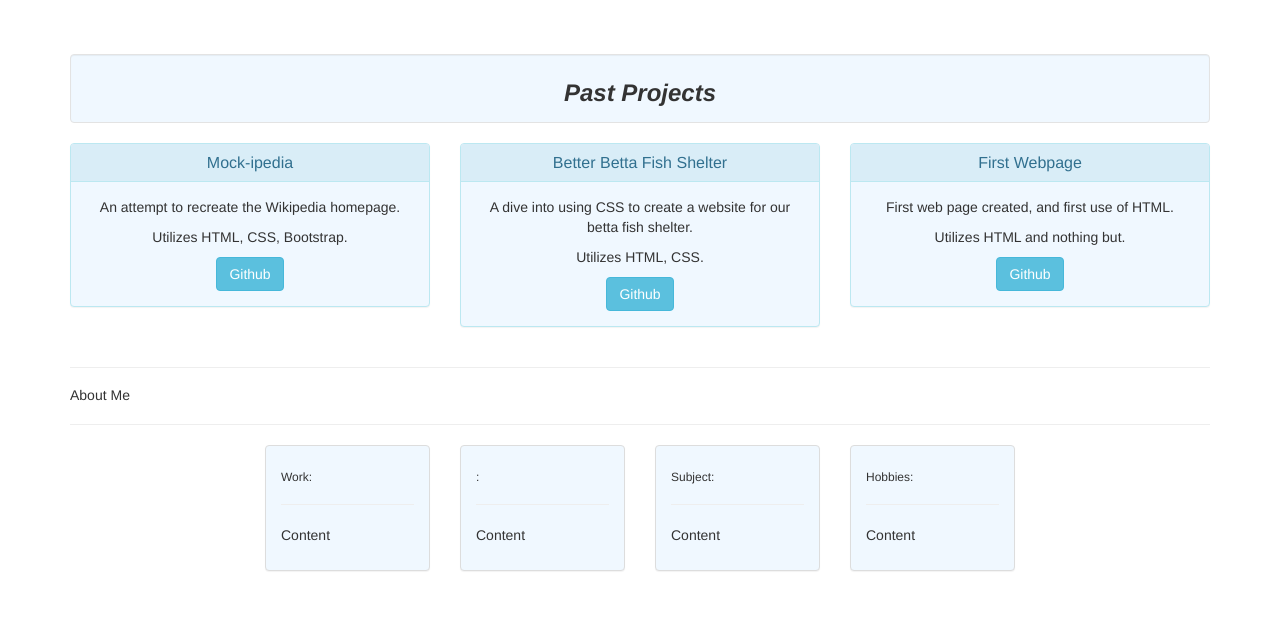
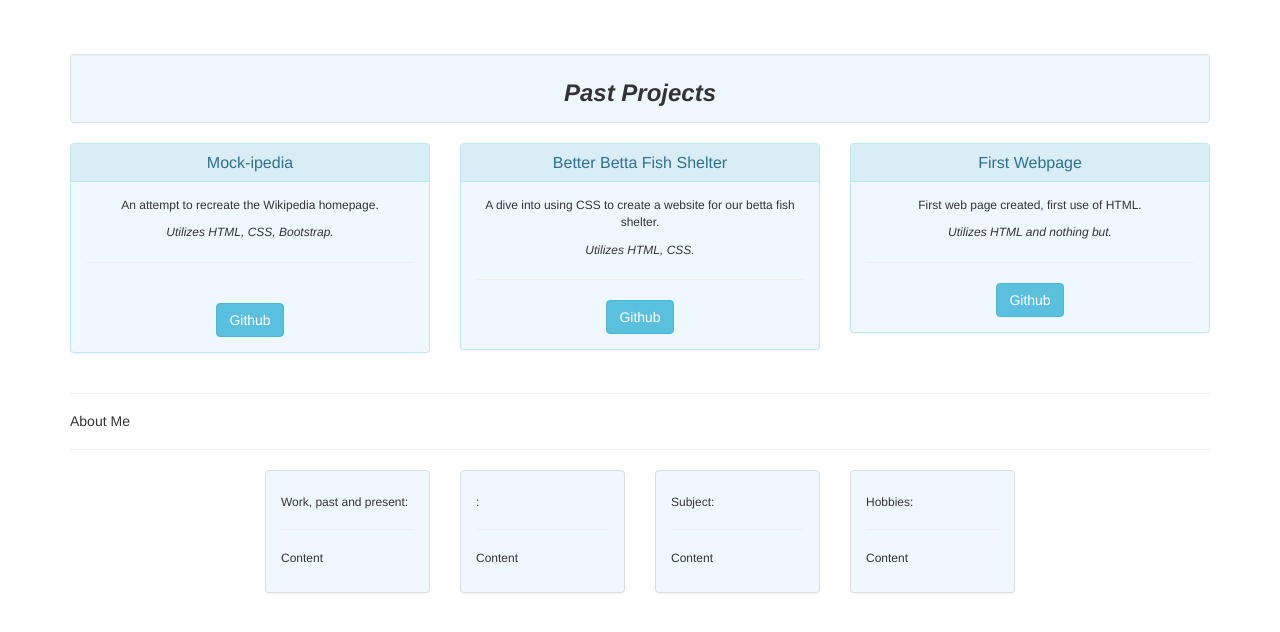
Before and after one commit to mtaylorpdx/portfolio, a plain HTML site: page index.html in a window 1280 px wide. Shown: the part 144-776 px from the top of the page. Drawn offline with Linux system fonts and the light colour scheme.

Commit message:
various formatting and content edits

```diff
--- a/css/styles.css
+++ b/css/styles.css
@@ -1,3 +1,8 @@
+body {
+  background-color: white;
+}
+
+
 .jumbotron {
   text-align: center;
   padding: 12px;
@@ -20,3 +25,11 @@
 h3 {
   font-style: oblique;
 }
+
+p {
+  font-size: 12px;
+}
+
+.uses {
+  font-style: italic;
+}
--- a/index.html
+++ b/index.html
@@ -25,7 +25,9 @@
             </div>
             <div class="panel-body">
               <p>An attempt to recreate the Wikipedia homepage.</p>
-              <p>Utilizes HTML, CSS, Bootstrap.</p>
+              <p class="uses">Utilizes HTML, CSS, Bootstrap.</p>
+              <hr>
+              <br>
               <a href="https://github.com/mtaylorpdx/wikipedia" class="btn btn-info" role="button">Github</a>
             </div>
           </div>
@@ -37,7 +39,8 @@
             </div>
             <div class="panel-body">
               <p>A dive into using CSS to create a website for our betta fish shelter.</p>
-              <p>Utilizes HTML, CSS.</p>
+              <p class="uses">Utilizes HTML, CSS.</p>
+              <hr>
               <a href="https://github.com/mtaylorpdx/fish-shelter" class="btn btn-info" role="button">Github</a>
             </div>
           </div>
@@ -48,8 +51,9 @@
               <h4 class="panel-title">First Webpage</h4>
             </div>
             <div class="panel-body">
-              <p>First web page created, and first use of HTML.</p>
-              <p>Utilizes HTML and nothing but.</p>
+              <p>First web page created, first use of HTML.</p>
+              <p class="uses">Utilizes HTML and nothing but.</p>
+              <hr>
               <a href="https://github.com/mtaylorpdx/my-first-webpage" class="btn btn-info" role="button">Github</a>
             </div>
           </div>
@@ -70,7 +74,7 @@
           <div class="col-md-2">
             <div class="panel panel-default">
               <div class="panel-body">
-                <h6>Work:</h6>
+                <h6>Work, past and present:</h6>
                 <hr>
                 <p>Content</p>
               </div>
```
Also changed, not shown: 1 other file.
